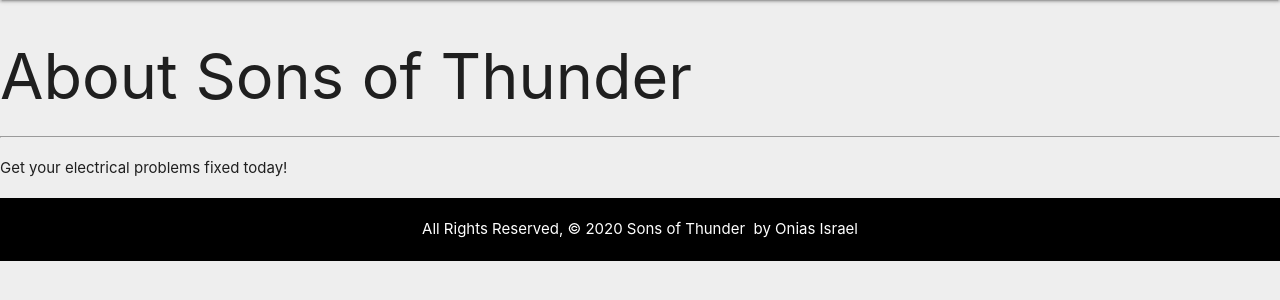
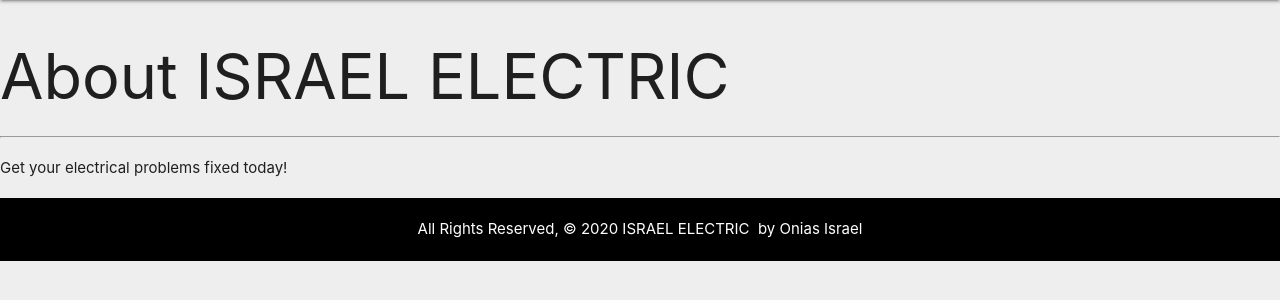
Before and after one commit to onias17/sonsofthunder, a Django app: page /about/ in a window 1280 px wide. Shown: the part 64-364 px from the top of the page. Run offline with Django 3.2, Linux system fonts and the light colour scheme; some libraries are stand-ins or nearby versions.

Commit message:
updated company name

```diff
--- a/main_app/templates/about.html
+++ b/main_app/templates/about.html
@@ -1,7 +1,7 @@
 {% extends 'base.html' %}
 {% block content %}
 
-<h1>About Sons of Thunder</h1>
+<h1>About ISRAEL ELECTRIC</h1>
 <hr />
 <p>Get your electrical problems fixed today!</p>
 
--- a/main_app/templates/base.html
+++ b/main_app/templates/base.html
@@ -16,7 +16,7 @@
     <script src="https://cdnjs.cloudflare.com/ajax/libs/materialize/1.0.0/js/materialize.min.js"></script>
     {% comment %} Fontawesome {% endcomment %}
     <script src="https://kit.fontawesome.com/3bf44e2d43.js" crossorigin="anonymous"></script>
-    <title>Sons of Thunder Electrical</title>
+    <title>ISRAEL ELECTRIC</title>
 </head>
 <body>
 {% comment %} NAVBAR {% endcomment %}
@@ -53,7 +53,7 @@
     </main>
 
     <footer class="page-footer black">
-        <div class="container center">All Rights Reserved, &copy; 2020 Sons of Thunder&nbsp; by <a class="profile" href="https://oniasisrael.herokuapp.com/" target="_blank">Onias Israel</a> </div>
+        <div class="container center">All Rights Reserved, &copy; 2020 ISRAEL ELECTRIC&nbsp; by <a class="profile" href="https://oniasisrael.herokuapp.com/" target="_blank">Onias Israel</a> </div>
     </footer>
 
     <button onclick="topFunction()" class="material-icons" id="myBtn" title="Go to top">keyboard_arrow_up</button>
--- a/main_app/templates/emails/client1.html
+++ b/main_app/templates/emails/client1.html
@@ -9,9 +9,9 @@
 <br />
 <p>Name</p>
 <p>Owner</p>
-<p>Sons of Thunder Electrical</p>
+<p>ISRAEL ELECTRIC</p>
 <p>Phone Number: (760) 662-1909</p>
-<p>Email: sonsofthunderelectrical@gmail.com</p>
-<p><a href="">sonsofthunderelectrical.com</a></p>
+<p>Email: israelelectrical@gmail.com</p>
+<p><a href="">israelelectrical.com</a></p>
 {% comment %} <p>Click <a href="localhost:8000/{% url 'edit_appointment' appointment.id %}">here</a> to edit</p> {% endcomment %}
 {% comment %} <p>Click <a href="localhost:8000/{% url 'delete_appointment' appointment.id %}">here</a> to delete</p> {% endcomment %}
--- a/main_app/templates/emails/client2.html
+++ b/main_app/templates/emails/client2.html
@@ -8,7 +8,7 @@
 <br />
 <p>Name</p>
 <p>Owner</p>
-<p>Sons of Thunder Electrical</p>
+<p>ISRAEL ELECTRIC</p>
 <p>Phone Number: (760) 662-1909</p>
-<p>Email: sonsofthunderelectrical@gmail.com</p>
-<p><a href="">sonsofthunderelectrical.com</a></p>
+<p>Email: israelelectrical@gmail.com</p>
+<p><a href="">israelelectrical.com</a></p>
```
